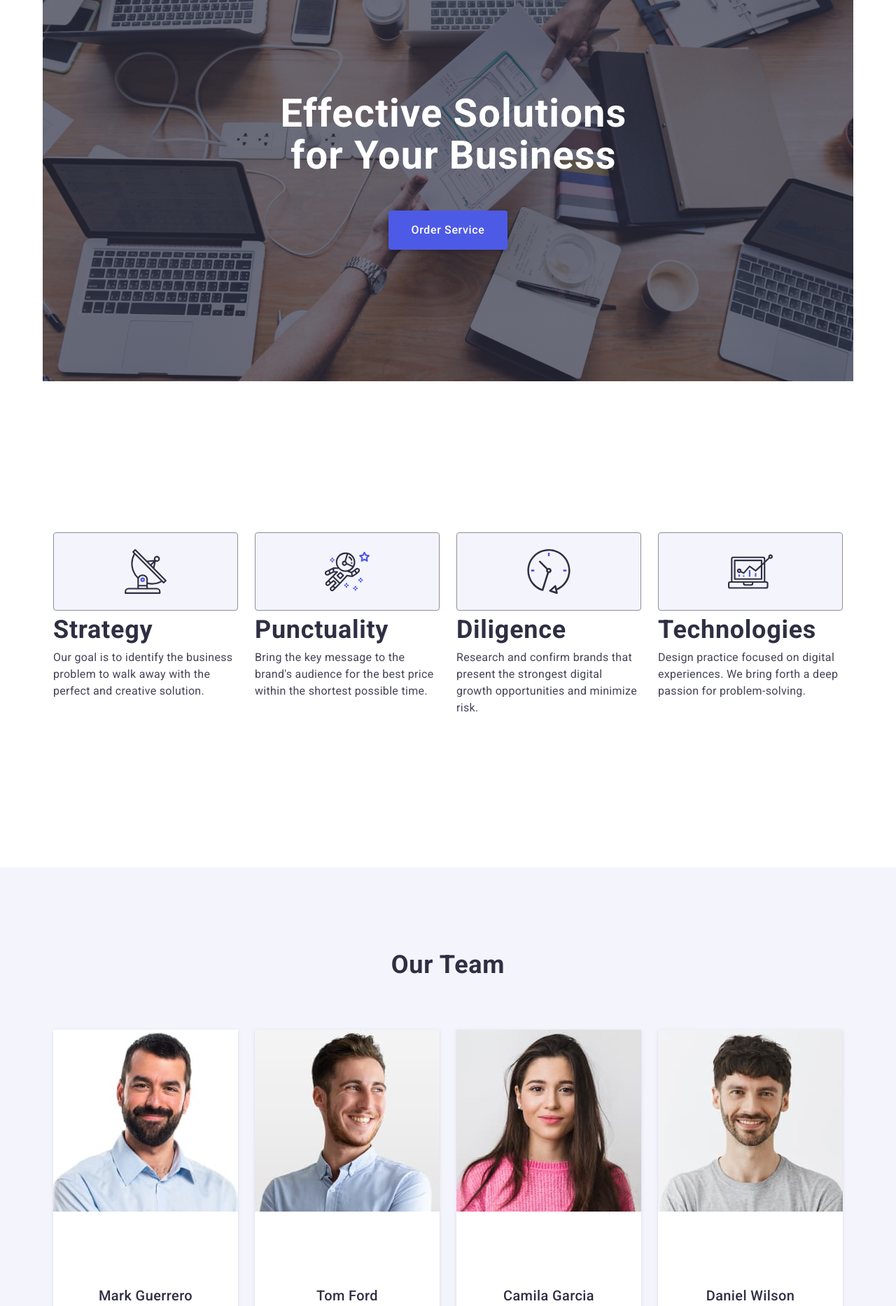
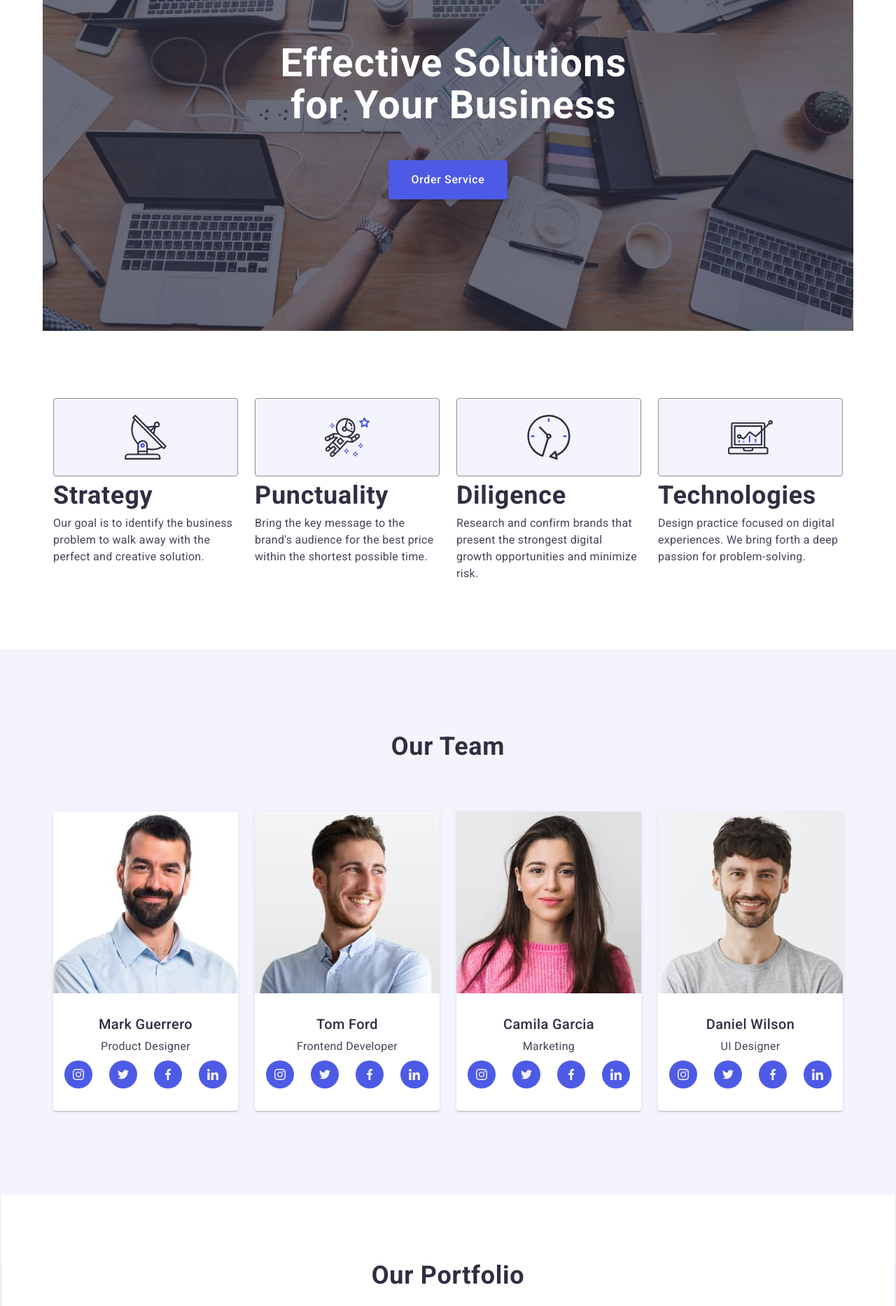
Before and after one commit to Hanna-Odnosum/goit-markup-hw-06, a plain HTML site: page index.html in a window 1280 px wide. Shown: the part 200-2067 px from the top of the page at 70% size. Drawn offline with nearby package versions, Linux system fonts and the light colour scheme.

Commit message:
corrections

```diff
--- a/css/styles.css
+++ b/css/styles.css
@@ -284,7 +284,6 @@ button {
 
   display: flex;
   flex-direction: column;
-  justify-content: space-between;
   height: 100%;
 }
 
@@ -307,7 +306,6 @@ button {
   color: #2e2f42;
 
   display: block;
-  padding: 16px 0;
 
   transition: color 250ms cubic-bezier(0.4, 0, 0.2, 1);
 }
@@ -357,10 +355,14 @@ button {
   display: flex;
   flex-direction: column;
   gap: 24px;
+  margin-top: 168px;
+}
+.menu-contacts {
+  margin-bottom: 24px;
 }
 
 .menu-contacts-link {
-  padding: 16px 0;
+  font-weight: 500;
   font-size: 20px;
   line-height: 1.2;
   letter-spacing: 0.02em;
@@ -425,13 +427,10 @@ button {
     ),
     url("../images/hero/hero-mobile/hero-img-2x.jpg");
   background-repeat: no-repeat;
-  max-width: 320px;
   background-position: center;
   background-size: cover;
-  background-color: #2e2f42;
   padding: 72px 0;
-  margin-right: auto;
-  margin-left: auto;
+  margin: 0 auto;
 }
 
 .hero-title {
@@ -442,8 +441,8 @@ button {
   letter-spacing: 0.02em;
   text-align: center;
   color: #fff;
-  display: block;
-  margin: 72px 52px;
+  margin: 0 auto;
+  margin-bottom: 72px;
 }
 
 .hero-btn {
@@ -522,9 +521,6 @@ button {
   display: flex;
   flex-wrap: wrap;
   gap: 72px;
-  padding-top: 96px;
-  padding-bottom: 96px;
-  justify-content: center;
 }
 
 .adv-li {
@@ -575,8 +571,6 @@ button {
   .adv-list {
     justify-content: center;
     gap: 24px;
-    padding-top: 120px;
-    padding-bottom: 120px;
   }
 
   .adv-li {
@@ -605,7 +599,7 @@ button {
 /*Mobile*/
 .team {
   background-color: #f4f4fd;
-  padding: 96px 28px;
+  padding: 96px 0;
 }
 .our-team-title {
   font-weight: 700;
@@ -700,10 +694,6 @@ button {
     column-gap: 24px;
     row-gap: 64px;
   }
-
-  .card-container {
-    padding: 108px 0;
-  }
 }
 
 /*Desktop*/
@@ -739,7 +729,6 @@ button {
 }
 
 .p-container {
-  padding: 32px 16px;
   border: 1px solid #e7e9fc;
   border-top: none;
 }
@@ -809,6 +798,10 @@ button {
 
 /*laptop*/
 @media screen and (min-width: 768px) {
+  .p-container {
+    padding-right: 16px;
+    padding-left: 16px;
+  }
   .p-list {
     flex-direction: row;
     flex-wrap: wrap;
@@ -849,7 +842,6 @@ button {
   justify-content: center;
   align-items: center;
   gap: 72px;
-  padding-left: 0;
 }
 .footer-description {
   display: flex;
--- a/index.html
+++ b/index.html
@@ -198,7 +198,7 @@
 
       <!--Section Team-->
       <section class="team">
-        <div class="container team">
+        <div class="container container-team">
           <h2 class="our-team-title">Our Team</h2>
           <ul class="team-list">
             <!--Card 1-->
```
